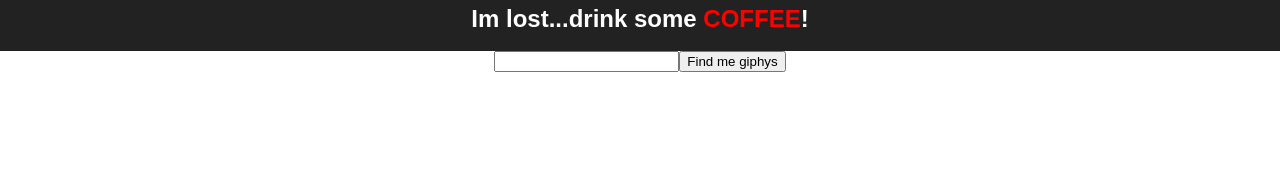
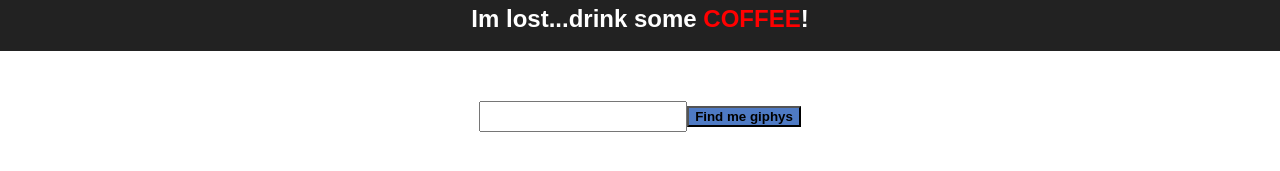
Before and after one commit to drstrangele/imlost, a React (Create React App) app: page / in a window 1280 px wide. Shown: the part 139-310 px from the top of the page. Built offline with nearby package versions, Linux system fonts and the light colour scheme.

Commit message:
added coffee images

```diff
--- a/src/components/GiphyItem.js
+++ b/src/components/GiphyItem.js
@@ -21,7 +21,7 @@
           <li>
             <img onClick={this.addComment.bind(this)} src={this.props.image} alt="" />
             {
-              this.state.comment.length > 0 ? <h1>{this.state.comment}</h1> : <h2>text is like... nothing</h2>
+              this.state.comment.length > 0 ? <h1>{this.state.comment}</h1> : <h2>text is like...</h2>
             }
           </li>
         );
--- a/src/index.css
+++ b/src/index.css
@@ -3,3 +3,21 @@
   padding: 0;
   font-family: sans-serif;
 }
+
+.search {
+  margin-top: 50px;
+}
+
+button {
+  background-color: rgba(40, 93, 184, 0.82);
+  font-weight: bold;
+}
+
+input {
+  height: 25px;
+  width: 200px;
+}
+
+input[type=text]:focus {
+  border: 3px solid #555;
+}
```
Also changed, not shown: src/coffee-mug.png (added), src/coffee.svg (added).
